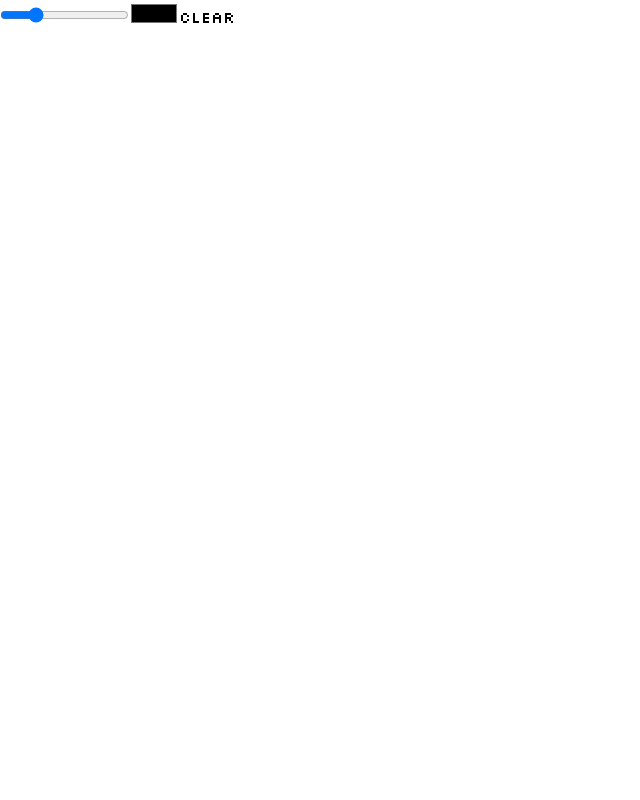
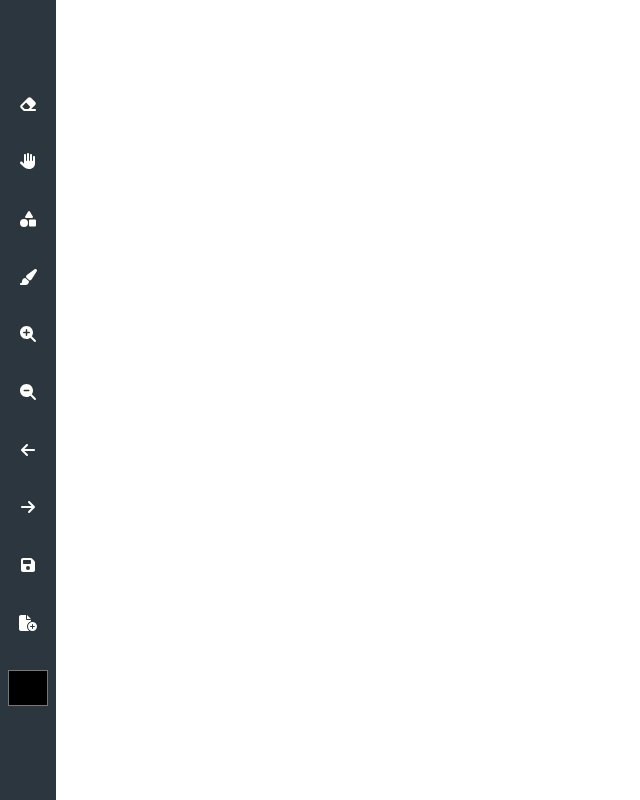
Before and after one commit to MichaelShingo/kaku, a Next.js app: page /draw in a window 1280 px wide. Shown: the whole page, without its empty margins (0-640 px from the left). Built offline with nearby package versions, Linux system fonts and the light colour scheme.

Commit message:
color and brush size

```diff
--- a/app/draw/Canvas.tsx
+++ b/app/draw/Canvas.tsx
@@ -1,12 +1,20 @@
 'use client';
 import React, { useEffect, useRef, useState } from 'react';
+import { useAppSelector } from '@/redux/store';
+import { useDispatch } from 'react-redux';
 
 function App() {
+	const dispatch = useDispatch();
+	const [color, brushSize, selectedTool] = useAppSelector((state) => {
+		return [
+			state.toolReducer.value.color,
+			state.toolReducer.value.brushSize,
+			state.toolReducer.value.selectedTool,
+		];
+	});
 	const [mouseData, setMouseData] = useState({ x: 0, y: 0 });
 	const canvasRef = useRef<HTMLCanvasElement>(null);
 	const [canvasCTX, setCanvasCTX] = useState<CanvasRenderingContext2D | null>(null);
-	const [color, setColor] = useState('#000000');
-	const [size, setSize] = useState(10);
 
 	useEffect(() => {
 		const canvas = canvasRef.current;
@@ -37,8 +45,7 @@ function App() {
 			});
 			ctx.lineTo(e.clientX, e.clientY);
 			ctx.strokeStyle = color;
-			ctx.lineWidth = size;
-			// Set the line cap to round
+			ctx.lineWidth = brushSize;
 			ctx.lineCap = 'round';
 			ctx.stroke();
 		}
@@ -47,16 +54,17 @@ function App() {
 	return (
 		<div>
 			<canvas
+				className="border-3 border-off-black"
 				ref={canvasRef}
 				onMouseEnter={(e) => SetPos(e)}
-				onMouseMove={(e: React.MouseEvent) => {
+				onMouseMove={(e) => {
 					SetPos(e);
 					Draw(e);
 				}}
 				onMouseDown={(e) => SetPos(e)}
 			></canvas>
 
-			<div
+			{/* <div
 				className="controlpanel"
 				style={{
 					position: 'absolute',
@@ -90,7 +98,7 @@ function App() {
 				>
 					Clear
 				</button>
-			</div>
+			</div> */}
 		</div>
 	);
 }
--- /dev/null
+++ b/app/draw/Playbar.tsx
@@ -0,0 +1,5 @@
+const Playbar = () => {
+	return <div className="absolute left-0 top-0 h-12 w-[100vw]"></div>;
+};
+
+export default Playbar;
--- /dev/null
+++ b/app/draw/Toolbar.tsx
@@ -0,0 +1,70 @@
+'use client';
+import { FontAwesomeIcon } from '@fortawesome/react-fontawesome';
+import { useAppSelector } from '@/redux/store';
+import { useDispatch } from 'react-redux';
+import {
+	faEraser,
+	faHand,
+	faShapes,
+	faPaintBrush,
+	faMagnifyingGlassPlus,
+	faMagnifyingGlassMinus,
+	faArrowLeft,
+	faArrowRight,
+	faSave,
+	faFileCirclePlus,
+	IconDefinition,
+} from '@fortawesome/free-solid-svg-icons';
+import { setColor } from '@/redux/features/toolSlice';
+
+const iconList: IconDefinition[] = [
+	faEraser,
+	faHand,
+	faShapes,
+	faPaintBrush,
+	faMagnifyingGlassPlus,
+	faMagnifyingGlassMinus,
+	faArrowLeft,
+	faArrowRight,
+	faSave,
+	faFileCirclePlus,
+];
+
+const Toolbar = () => {
+	const dispatch = useDispatch();
+	const [color] = useAppSelector((state) => {
+		return [state.toolReducer.value.color];
+	});
+	return (
+		<div className="absolute left-0 top-0 z-10 flex h-[100vh] w-14 flex-col items-center justify-center bg-off-black">
+			<div className="flex h-[85%] flex-col items-center justify-evenly">
+				{iconList.map((icon, index) => (
+					<ToolButton key={index} icon={icon} isActive={false} />
+				))}
+				<input
+					className="h-11 w-11"
+					type="color"
+					value={color}
+					onChange={(e) => {
+						dispatch(setColor(e.target.value));
+					}}
+				/>
+			</div>
+		</div>
+	);
+};
+
+type ToolButtonProps = {
+	isActive: boolean;
+	icon: IconDefinition;
+};
+
+const ToolButton: React.FC<ToolButtonProps> = ({ isActive, icon }) => {
+	return (
+		<button className="h-7 w-7 hover:cursor-pointer">
+			<FontAwesomeIcon icon={icon} color="#fffffc" shake={true} />
+		</button>
+	);
+};
+
+export default Toolbar;
--- a/app/draw/page.tsx
+++ b/app/draw/page.tsx
@@ -1,9 +1,13 @@
 import Canvas from './Canvas';
 import KeyboardEvents from '../components/eventListeners/KeyboardEvents';
+import Toolbar from './Toolbar';
+import Playbar from './Playbar';
 
 export default function Home() {
 	return (
 		<div>
+			<Toolbar />
+			<Playbar />
 			<Canvas />
 			<KeyboardEvents />
 		</div>
--- a/app/globals.css
+++ b/app/globals.css
@@ -35,3 +35,16 @@ textarea {
 	color: inherit;
 	line-height: inherit;
 }
+
+input[type='color'] {
+	border: none;
+	background: transparent; /* Reset background */
+	margin: 0; /* Reset margin */
+	border-radius: 0;
+	padding: 0;
+	box-shadow: none;
+	outline: none;
+	-webkit-appearance: none;
+	-moz-appearance: none;
+	appearance: none;
+}
--- a/package.json
+++ b/package.json
@@ -9,6 +9,10 @@
     "lint": "next lint"
   },
   "dependencies": {
+    "@fortawesome/fontawesome-svg-core": "^6.5.2",
+    "@fortawesome/free-regular-svg-icons": "^6.5.2",
+    "@fortawesome/free-solid-svg-icons": "^6.5.2",
+    "@fortawesome/react-fontawesome": "^0.2.0",
     "@p5-wrapper/next": "^1.0.3",
     "@p5-wrapper/react": "^4.4.0",
     "@reduxjs/toolkit": "^2.2.0",
```
Also changed, not shown: 1 other file (tests, documents, lock files or other folders).
